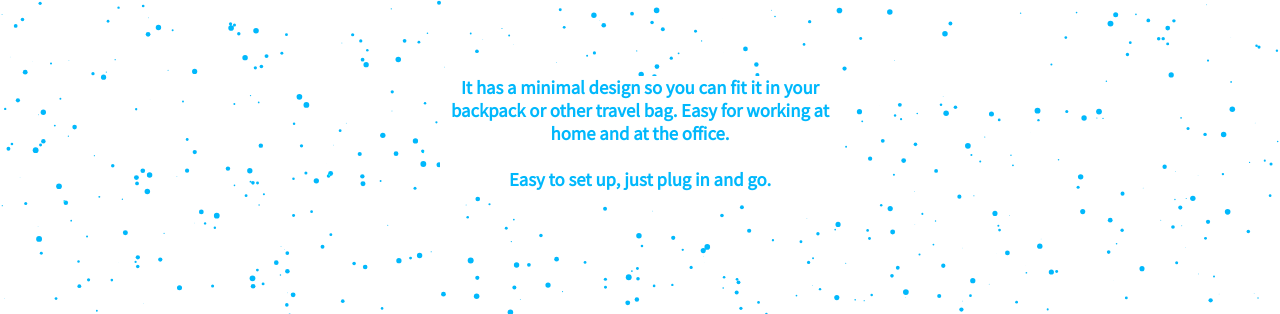
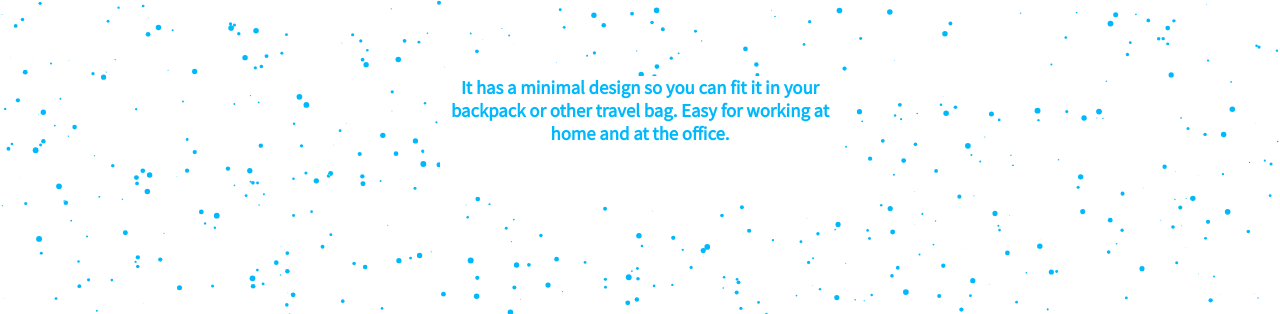
Before and after one commit to ideck802/fakekeyboardad, a plain HTML site: page index.html in a window 1280 px wide. Shown: the part 1369-1683 px from the top of the page. Drawn offline with nearby package versions, Linux system fonts and the light colour scheme.

Commit message:
Update index.html

```diff
--- a/index.html
+++ b/index.html
@@ -31,7 +31,7 @@
 </div>
 <div class="slidethree">
 	<canvas id="canvas"></canvas>
-	<h3>It has a minimal design so you can fit it in your backpack or other travel bag. Easy for working at home and at the office.<br><br>Easy to set up, just plug in and go.</h3>
+	<h3>It has a minimal design so you can fit it in your backpack or other travel bag. Easy for working at home and at the office.</h3>
 </div>
 <div class="slidefour">
 	<img src="http://www.totalhtpc.com/wp-content/uploads/2013/01/k400_10_num_keys.jpg" class="toolbarimg" id="toolbarimg"/>
```
